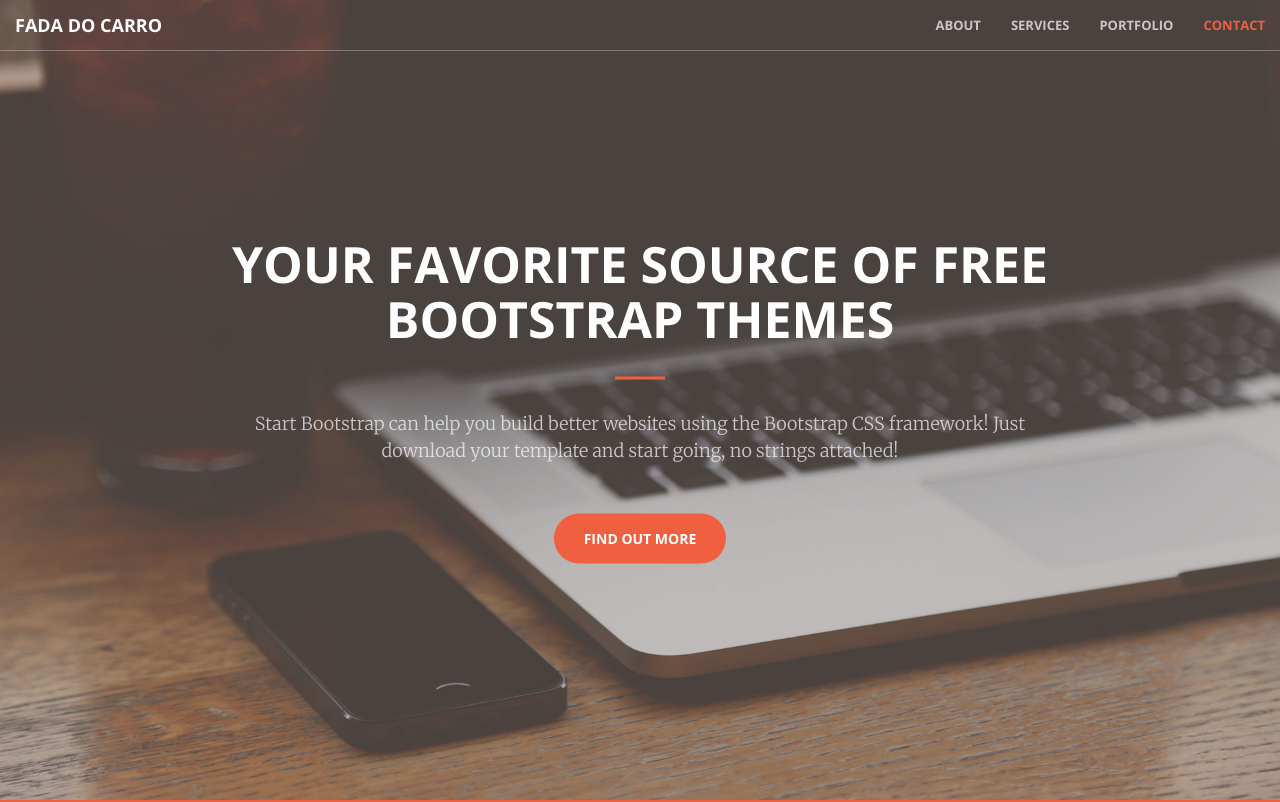
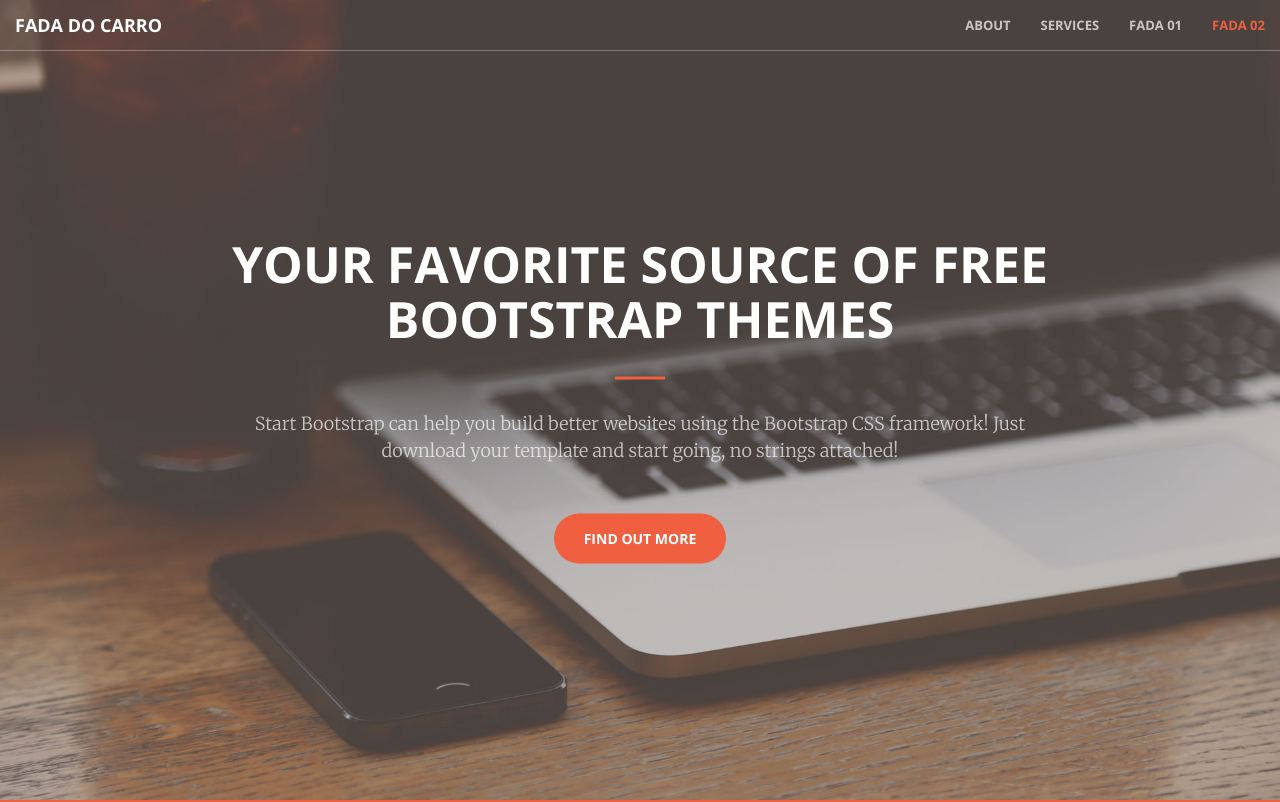
Before and after one commit to leandrofga/fadadocarro, a website: page index.html in a window 1280 px wide. Shown: the top 802 px of the page. Drawn offline with nearby package versions, Linux system fonts and the light colour scheme.

Commit message:
Tentativa 2

```diff
--- a/index.html
+++ b/index.html
@@ -56,10 +56,10 @@
                         <a class="page-scroll" href="#services">Services</a>
                     </li>
                     <li>
-                        <a class="page-scroll" href="#portfolio">Portfolio</a>
+                        <a class="page-scroll" href="#portfolio">Fada 01</a>
                     </li>
                     <li>
-                        <a class="page-scroll" href="#contact">Contact</a>
+                        <a class="page-scroll" href="#contact">Fada 02</a>
                     </li>
                 </ul>
             </div>
```
